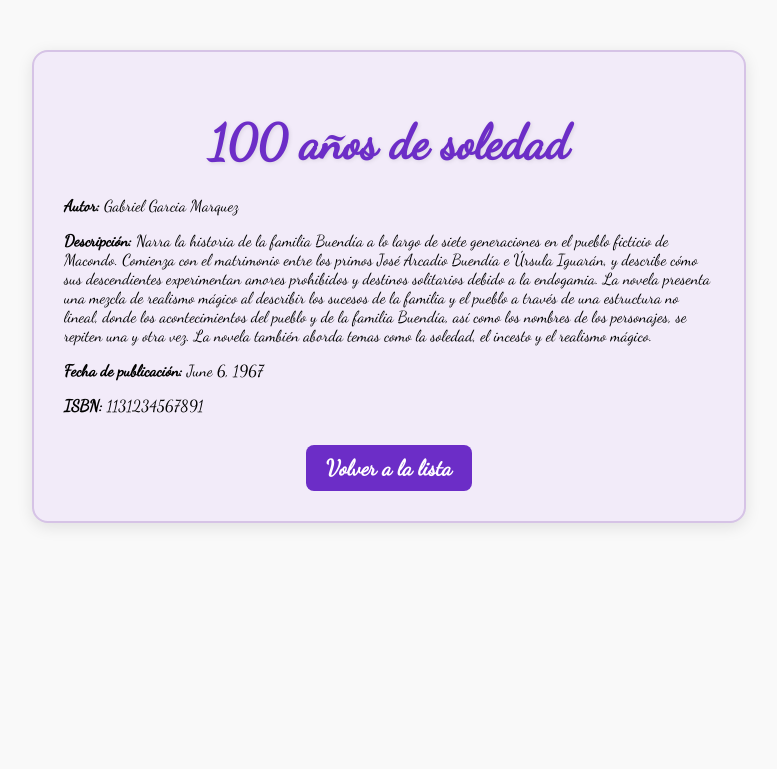
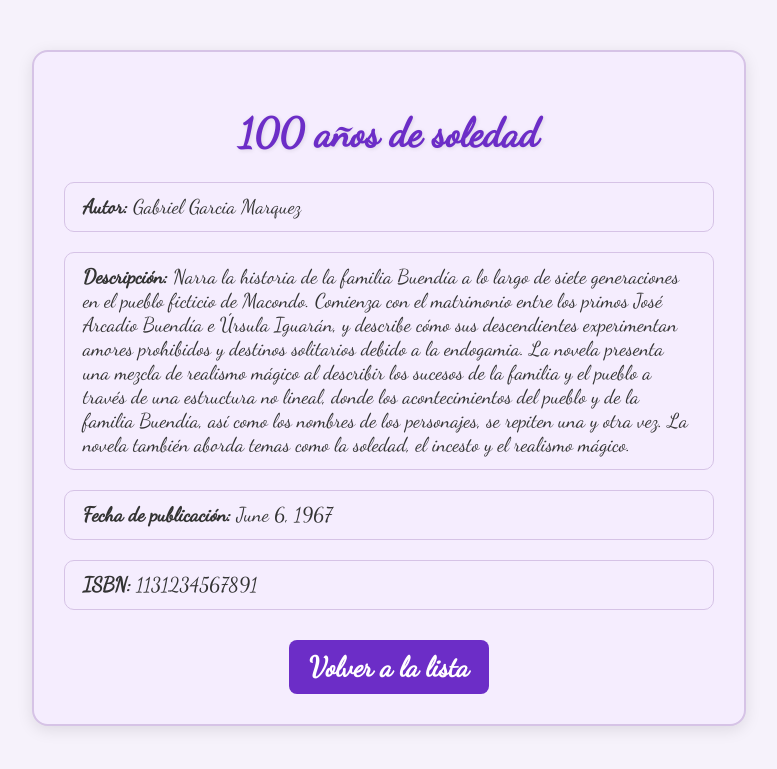
Before and after one commit to Factoria-F5-madrid/CRUD-LadyPricilla, a Django app: page /libros/1/ in a window 1280 px wide. Shown: the top 769 px of the page, without its empty margins (251-1028 px from the left). Run offline with Django 5.2, Linux system fonts and the light colour scheme; data comes from the database, SQL or seed files in the repository; both versions use the stored data as it was after the commit.

Commit message:
añadiendo mas estilos

```diff
--- a/sistema_libros/libros/templates/libros/detalle_libro.html
+++ b/sistema_libros/libros/templates/libros/detalle_libro.html
@@ -9,7 +9,7 @@
 <body>
     <div class="detalle-libro">
         <h1>{{ libro.titulo }}</h1>
-        <div class="contenido-libro"></div>
+        <div class="contenido-libro">
             <p><strong>Autor:</strong> {{ libro.autor }}</p>
             <p><strong>Descripción:</strong> {{ libro.descripcion }}</p>
             <p><strong>Fecha de publicación:</strong> {{ libro.fecha_publicacion }}</p>
--- a/sistema_libros/libros/templates/libros/lista_libros.html
+++ b/sistema_libros/libros/templates/libros/lista_libros.html
@@ -9,7 +9,8 @@
 
 </head>
 <body>
-    <h1 class="">Lista de Libros</h1>
+
+    <h1 >Lista de Libros</h1>
     <ul>
     {% for libro in libros %}
         <li><a href="{% url 'detalle_libro' libro.id %}">{{ libro.titulo }}</a></li>
@@ -18,7 +19,7 @@
     {% load static %}
         <img src="{% static 'images/libreria2.jpg' %}"
         alt="Librería"
-        style="position: relative; float: right; top: -200px; right: 20px; margin-left: 10px;">
+        style="position: relative; float: right; top: -230px; right: 20px; margin-left: 10px;">
 
 </body>
 </html>
--- a/sistema_libros/static/estilos.css
+++ b/sistema_libros/static/estilos.css
@@ -1,41 +1,42 @@
 body {
     font-family: 'Dancing Script', cursive;
-    background-color: #f9f9f9;
+    background-color:#f6f2fb;
     margin: 20px;
+
 }
-
 h1 {
     color: #5a2d82;
-
     font-family: 'Dancing Script', cursive;
     font-size: 50px;
-    color: #6C2DC7; /* Puedes ajustar el color si quieres más contraste */
+    color: #6e28d1; /* Puedes ajustar el color si quieres más contraste */
     text-shadow: 1px 1px 4px rgba(0, 0, 0, 0.1);
+
 }
 a {
     text-decoration: none;
     color: #3a423f;
-    font-size: 22px;
+    font-size: 28px;
+
 }
+
 
 a:hover {
     color: #40916c;
 }
-
 .detalle-libro {
-    background-color: #f2ebf9;
+    background-color: #f5edfe;
     border: 2px solid #d6c3e6;
     border-radius: 16px;
     padding: 30px;
     max-width: 650px;
     margin: 50px auto;
     box-shadow: 0 4px 16px rgba(0,0,0,0.1);
-    font-family: 'Dancing Script', cursive;
+    font-family: 'Dancing Script', cursive
 }
 
 .detalle-libro h1 {
     font-family: 'Dancing Script', cursive;
-    font-size: 48px;
+    font-size: 40px;
     color: #6C2DC7;
     text-align: center;
     margin-bottom: 25px;
@@ -43,13 +44,13 @@ a:hover {
 }
 
 .contenido-libro p {
-    background-color: #ffffff;
-    border: 1px solid #dfceed;
+    /*background-color: #ffffff;*/
+    border: 1px solid #d6c3e6;
     border-radius: 10px;
     padding: 12px 18px;
     margin-bottom: 12px;
-    font-size: 27px;
-    color: #3a423f;
+    font-size: 20px;
+    color: #333;
 }
 
 .boton-volver {
```
Also changed, not shown: sistema_libros/db.sqlite3.
